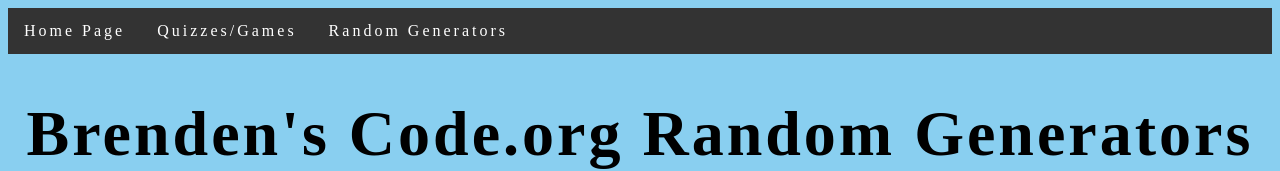
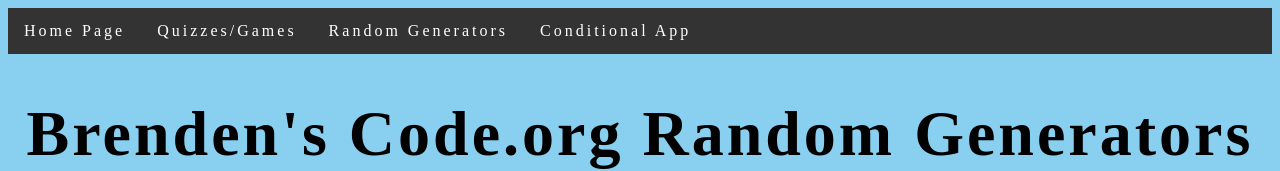
Before and after one commit to WVCS/website-BrendenMilliron, a plain HTML site: page RandomGenerator.html in a window 1280 px wide. Shown: the top 171 px of the page. Drawn offline with Linux system fonts and the light colour scheme.

Commit message:
Update RandomGenerator.html

```diff
--- a/RandomGenerator.html
+++ b/RandomGenerator.html
@@ -10,6 +10,7 @@
         <li><a href = "index.html"> Home Page </a> </li>
         <li><a href = "project.html"> Quizzes/Games </a></li>
          <li><a href = "RandomGenerator.html"> Random Generators </a></li>
+         <li><a href = "ConditionalApp.html"> Conditional App </a></li>
       </ul>
       <center>
       <h1> Brenden's Code.org Random Generators </h1>
```
